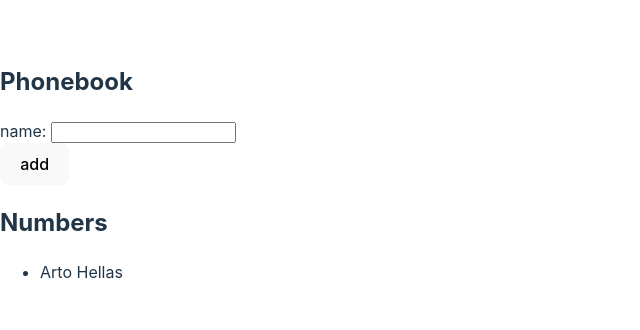
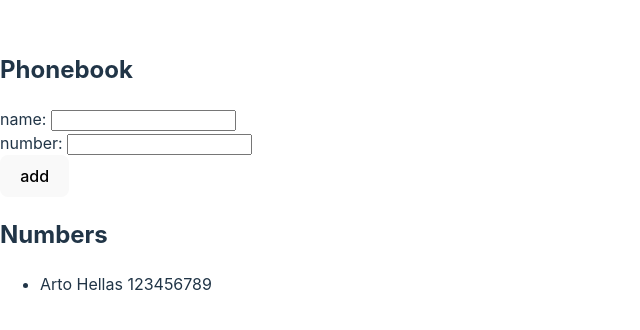
Before and after one commit to LeyreRodriguez/FullStackOpen, a React (Vite) app in the folder Part 2/phonebook/: page / in a window 1280 px wide. Shown: the part 228-558 px from the top of the page, without its empty margins (0-640 px from the left). Built offline with nearby package versions, Linux system fonts and the light colour scheme; the HTML template or start-up script is replaced by a standard one.

Commit message:
Exercise 2.8

```diff
--- a/Part 2/phonebook/src/App.jsx
+++ b/Part 2/phonebook/src/App.jsx
@@ -2,9 +2,12 @@
 
 const App = () => {
   const [persons, setPersons] = useState([
-    { name: 'Arto Hellas' }
+    { name: 'Arto Hellas',
+      number: '123456789'
+     }
   ])
   const [newName, setNewName] = useState('')
+  const [newNumber, setNewNumber] = useState('')
 
 
 
@@ -12,9 +15,13 @@
     setNewName(event.target.value)
   }
 
-  const addName = (event) =>{
+  const handleNumber = (event) => {
+    setNewNumber(event.target.value)
+  }
+
+  const addPerson = (event) =>{
     event.preventDefault()
-    const newPerson =  { name: newName}
+    const newPerson =  { name: newName, number : newNumber}
 
 
     if (persons.some(person => person.name === newName)) {
@@ -28,10 +35,14 @@
   return (
     <div>
       <h2>Phonebook</h2>
-      <form onSubmit={addName}>
+      <form onSubmit={addPerson}>
         <div>
             name: <input value = {newName}
             onChange = {handleName} />
+        </div>
+        <div>
+            number: <input value = {newNumber}
+            onChange = {handleNumber} />
         </div>
         <div>
           <button type="submit">add</button>
@@ -40,7 +51,7 @@
       <h2>Numbers</h2>
       <ul>
         {persons.map((person, name) => (
-          <li key={name}>{person.name}</li>
+          <li key={name}>{person.name} {person.number}</li>
         ))}
       </ul>
     </div>
```
